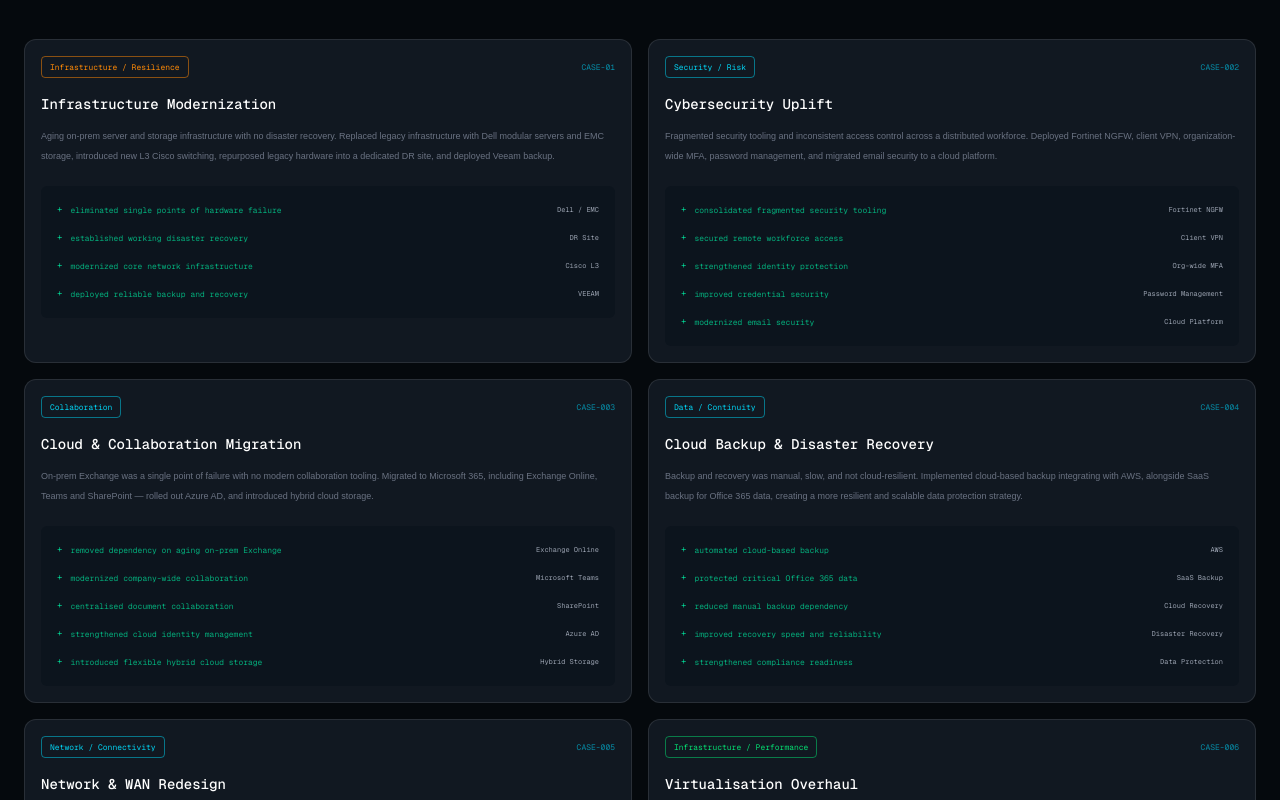
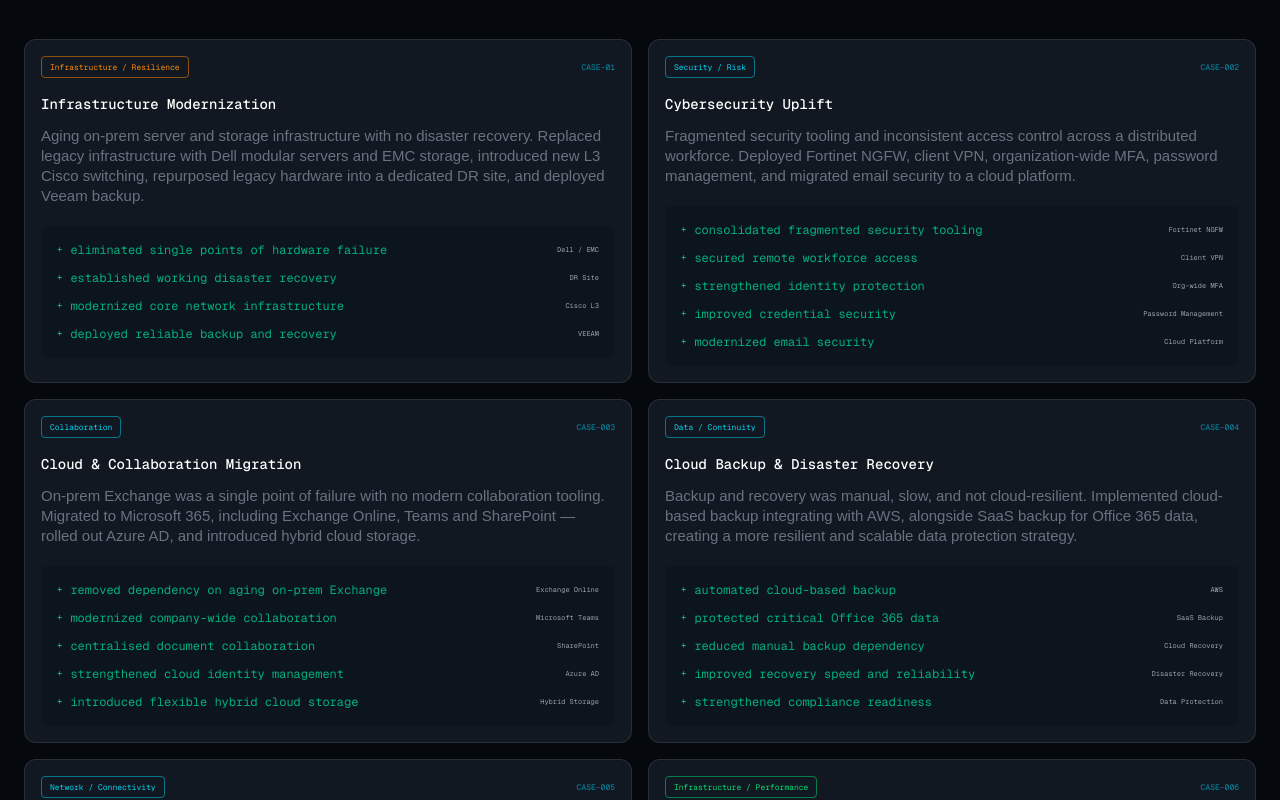
Before and after one commit to shihab-bhuiya/First-intern-Task, a Next.js app: page / in a window 1280 px wide. Shown: the part 2660-3460 px from the top of the page. Built offline with nearby package versions, Linux system fonts and the light colour scheme.

Commit message:
Fix colors

```diff
--- a/src/app/layout.tsx
+++ b/src/app/layout.tsx
@@ -1,8 +1,7 @@
 import type { Metadata } from "next";
 import { Geist, Geist_Mono } from "next/font/google";
 import "./globals.css";
-import Navbar from "@/components/Navbar";
-import Home from "./page";
+
 
 const geistSans = Geist({
   variable: "--font-geist-sans",
--- a/src/app/page.tsx
+++ b/src/app/page.tsx
@@ -1,11 +1,9 @@
 import About from "@/components/About";
 import Certificates from "@/components/Certifications";
-import Certifications from "@/components/Certifications";
 import Contact from "@/components/Contact";
 import Experience from "@/components/Experience";
 import Hero from "@/components/Hero";
 import MarquePage from "@/components/Marque";
-
 import Navbar from "@/components/Navbar";
 import Projects from "@/components/Projects";
 import Qualifications from "@/components/Qualifications";
@@ -15,7 +13,7 @@
 
 export default function Home() {
   return (
-    <div>
+    <div className="">
         <Navbar/>
       <Hero/>
       <Marquee>
--- a/src/components/Contact.tsx
+++ b/src/components/Contact.tsx
@@ -16,26 +16,26 @@
       return;
     }
 
-    // Connect this later with your API/email service.
     setStatus("sent");
   };
 
   return (
     <section className="bg-[#0a0e14] px-6 py-14 sm:px-12">
+      <div className="mx-auto w-full max-w-7xl">
+        {/* Section Label */}
         <SectionLabel index="08" label="CONTACT" />
 
+        {/* Heading */}
         <h2 className="mb-12 text-3xl font-semibold leading-tight text-white sm:text-5xl">
-        {"Let's"} secure what
+          {"Let's "}secure what
           <br />
           you build
         </h2>
 
+        {/* Content */}
         <div className="grid grid-cols-1 gap-10 sm:grid-cols-2 sm:gap-16">
           {/* Contact Form */}
-        <form
-          onSubmit={handleSubmit}
-          className="flex flex-col gap-5"
-        >
+          <form onSubmit={handleSubmit} className="flex flex-col gap-5">
             {/* Email */}
             <div>
               <label
@@ -46,7 +46,7 @@
               </label>
 
               <div className="flex items-center gap-2 rounded-lg border border-white/10 bg-[#10151f] px-3 py-2.5">
-              <Mail className="h-4 w-4 text-slate-500" />
+                <Mail className="h-4 w-4 shrink-0 text-slate-500" />
 
                 <input
                   id="email"
@@ -88,10 +88,7 @@
               className="mt-2 flex w-fit items-center gap-2 rounded-lg bg-sky-500 px-5 py-2.5 text-sm font-medium text-[#0a0e14] transition-colors hover:bg-sky-400"
             >
               <Send className="h-4 w-4" />
-
-            {status === "sent"
-              ? "Message sent"
-              : "Send message"}
+              {status === "sent" ? "Message sent" : "Send message"}
             </button>
           </form>
 
@@ -132,6 +129,7 @@
             </div>
           </div>
         </div>
+      </div>
     </section>
   );
 }
--- a/src/components/Hero.tsx
+++ b/src/components/Hero.tsx
@@ -43,7 +43,7 @@
       className="relative flex min-h-screen items-center overflow-hidden bg-[#05090d] px-6 pt-16"
     >
       {/* Background glow */}
-      <div className="pointer-events-none absolute left-1/2 top-1/3 h-72 w-72 -translate-x-1/2 rounded-full bg-cyan-500/10 blur-[120px]" />
+      <div className="pointer-events-none absolute left-1/2 top-1/3 h-72 w-80 -translate-x-1/2 rounded-full bg-cyan-500/10 blur-[120px]" />
 
       <div className="mx-auto grid w-full max-w-6xl items-center gap-12 py-20 lg:grid-cols-2">
         {/* Left Content */}
--- a/src/components/Projects.tsx
+++ b/src/components/Projects.tsx
@@ -140,7 +140,7 @@
               </h3>
 
               {/* Description */}
-              <p className="mt-3 text-[9px] leading-5 text-gray-500">
+              <p className="mt-3 text-[15px] leading-5 text-gray-500">
                 {item.description}
               </p>
 
@@ -157,7 +157,7 @@
                           +
                         </span>
 
-                        <span className="font-mono text-[8px] leading-4 text-emerald-400/80">
+                        <span className="font-mono text-[12px] leading-4 text-emerald-400/80">
                           {result}
                         </span>
                       </div>
```
Lines whose indentation alone changed are shown as unchanged.
